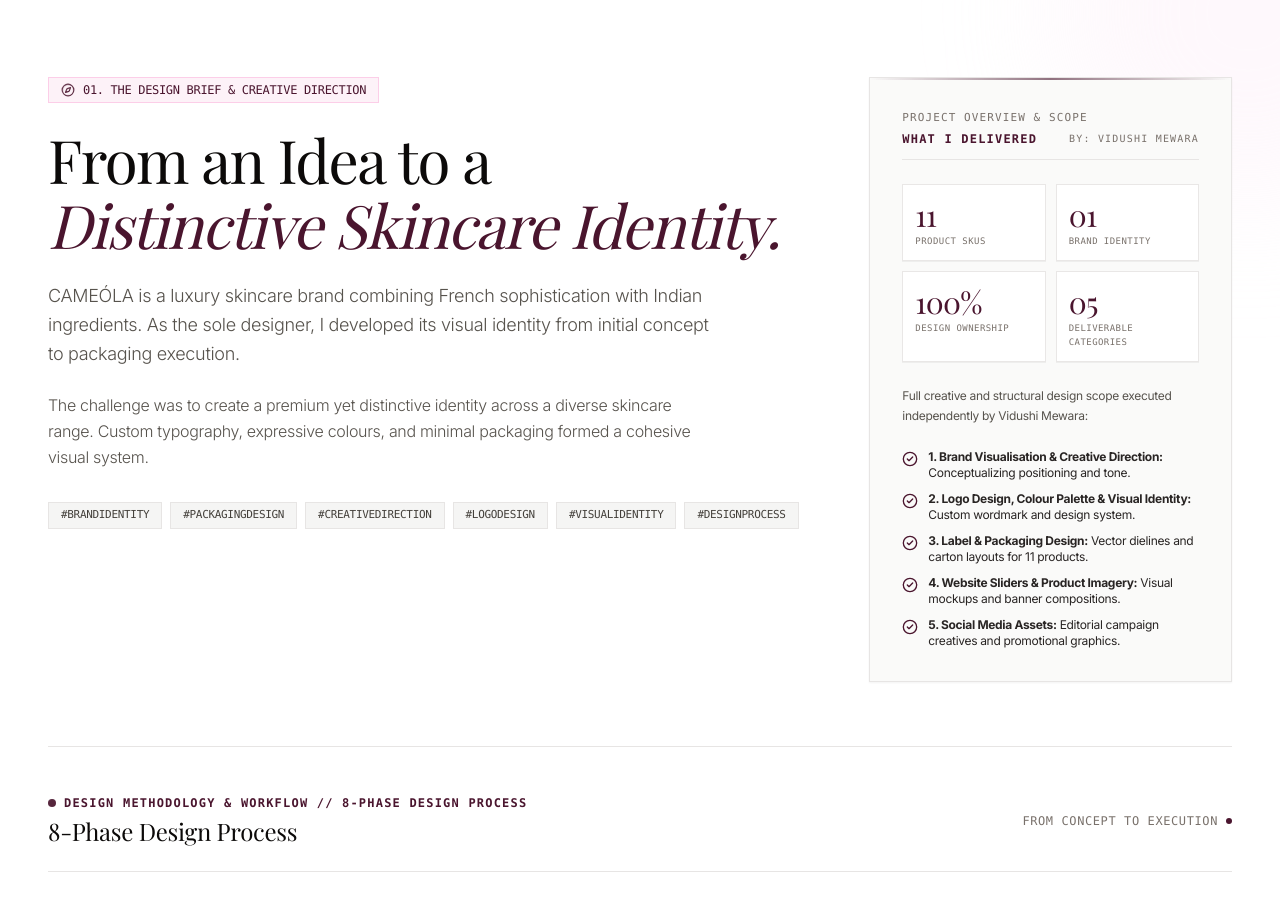
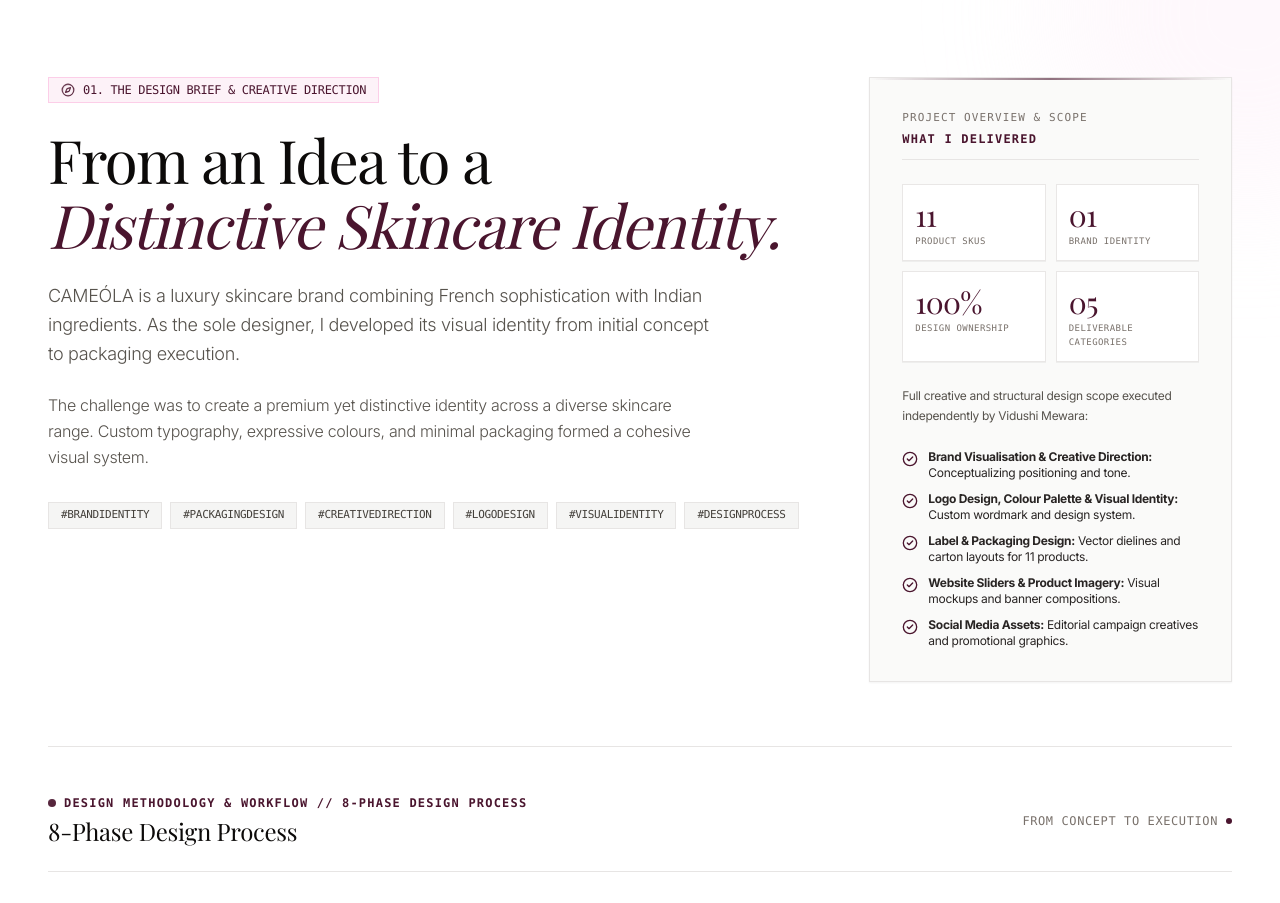
Before and after one commit to krishna0tak/portfolio, a React (Vite) app: page / in a window 1280 px wide. Shown: the part 3620-4523 px from the top of the page. Built offline with nearby package versions, Linux system fonts and the light colour scheme; a web font is replaced by a local one.

Commit message:
fix: remove BY VIDUSHI MEWARA label and deliverable numbering

```diff
--- a/src/components/HeroSection.jsx
+++ b/src/components/HeroSection.jsx
@@ -155,9 +155,8 @@
               <span className="font-mono text-[11px] text-stone-500 uppercase tracking-widest block mb-1">
                 PROJECT OVERVIEW & SCOPE
               </span>
-              <h3 className="font-mono text-xs uppercase tracking-widest text-[#4A152E] font-semibold border-b border-stone-200 pb-3 flex items-center justify-between">
-                <span>WHAT I DELIVERED</span>
-                <span className="text-[10px] text-stone-500 font-normal">BY: VIDUSHI MEWARA</span>
+              <h3 className="font-mono text-xs uppercase tracking-widest text-[#4A152E] font-semibold border-b border-stone-200 pb-3">
+                WHAT I DELIVERED
               </h3>
             </div>
 
@@ -176,23 +175,23 @@
             <div className="space-y-2.5 pt-1">
               <div className="flex items-start gap-2.5 text-xs text-stone-800">
                 <CheckCircle2 className="w-4 h-4 text-[#4A152E] shrink-0 mt-0.5" />
-                <span><strong>1. Brand Visualisation & Creative Direction:</strong> Conceptualizing positioning and tone.</span>
+                <span><strong>Brand Visualisation & Creative Direction:</strong> Conceptualizing positioning and tone.</span>
               </div>
               <div className="flex items-start gap-2.5 text-xs text-stone-800">
                 <CheckCircle2 className="w-4 h-4 text-[#4A152E] shrink-0 mt-0.5" />
-                <span><strong>2. Logo Design, Colour Palette & Visual Identity:</strong> Custom wordmark and design system.</span>
+                <span><strong>Logo Design, Colour Palette & Visual Identity:</strong> Custom wordmark and design system.</span>
               </div>
               <div className="flex items-start gap-2.5 text-xs text-stone-800">
                 <CheckCircle2 className="w-4 h-4 text-[#4A152E] shrink-0 mt-0.5" />
-                <span><strong>3. Label & Packaging Design:</strong> Vector dielines and carton layouts for 11 products.</span>
+                <span><strong>Label & Packaging Design:</strong> Vector dielines and carton layouts for 11 products.</span>
               </div>
               <div className="flex items-start gap-2.5 text-xs text-stone-800">
                 <CheckCircle2 className="w-4 h-4 text-[#4A152E] shrink-0 mt-0.5" />
-                <span><strong>4. Website Sliders & Product Imagery:</strong> Visual mockups and banner compositions.</span>
+                <span><strong>Website Sliders & Product Imagery:</strong> Visual mockups and banner compositions.</span>
               </div>
               <div className="flex items-start gap-2.5 text-xs text-stone-800">
                 <CheckCircle2 className="w-4 h-4 text-[#4A152E] shrink-0 mt-0.5" />
-                <span><strong>5. Social Media Assets:</strong> Editorial campaign creatives and promotional graphics.</span>
+                <span><strong>Social Media Assets:</strong> Editorial campaign creatives and promotional graphics.</span>
               </div>
             </div>
           </div>
```
